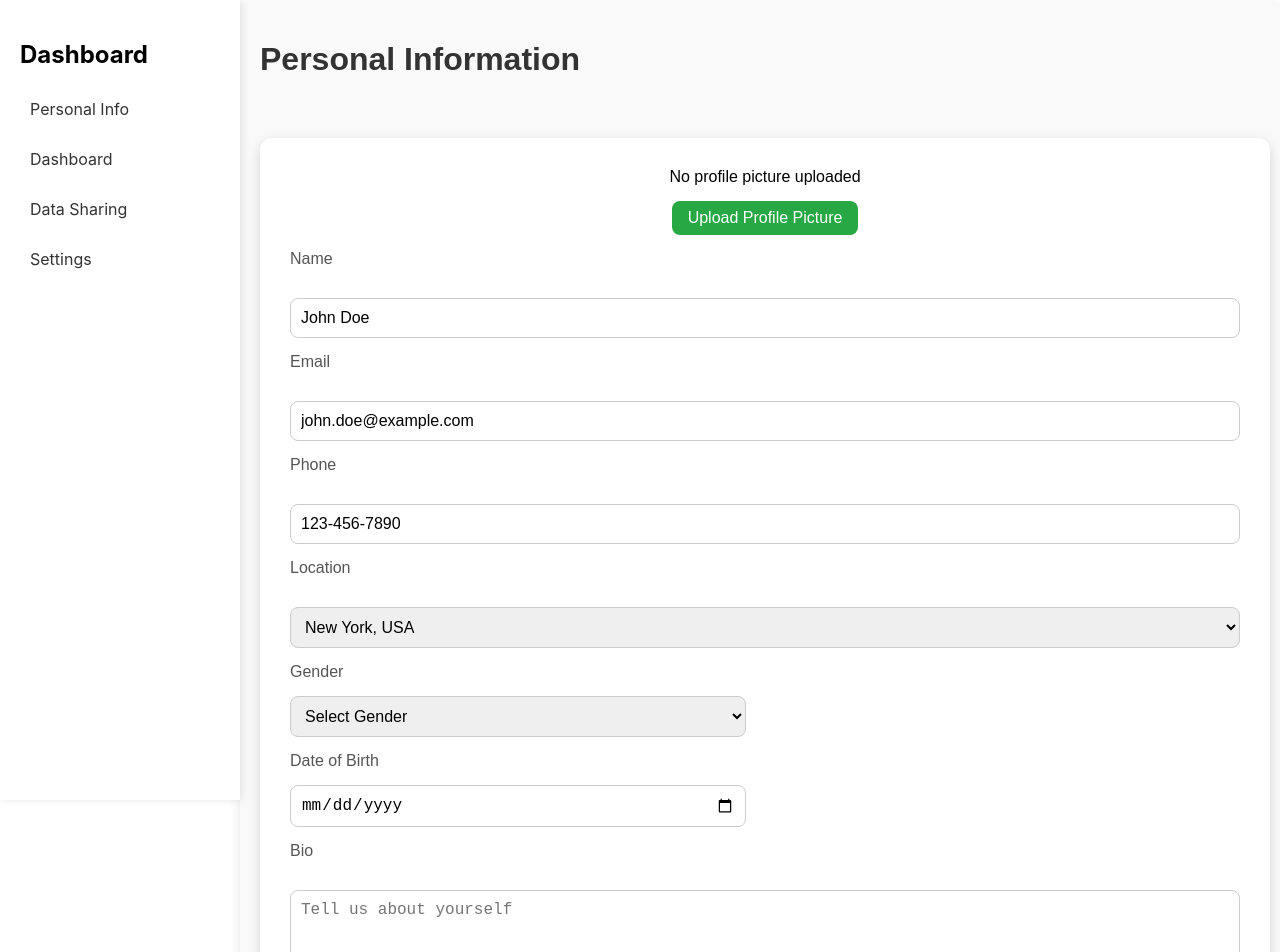
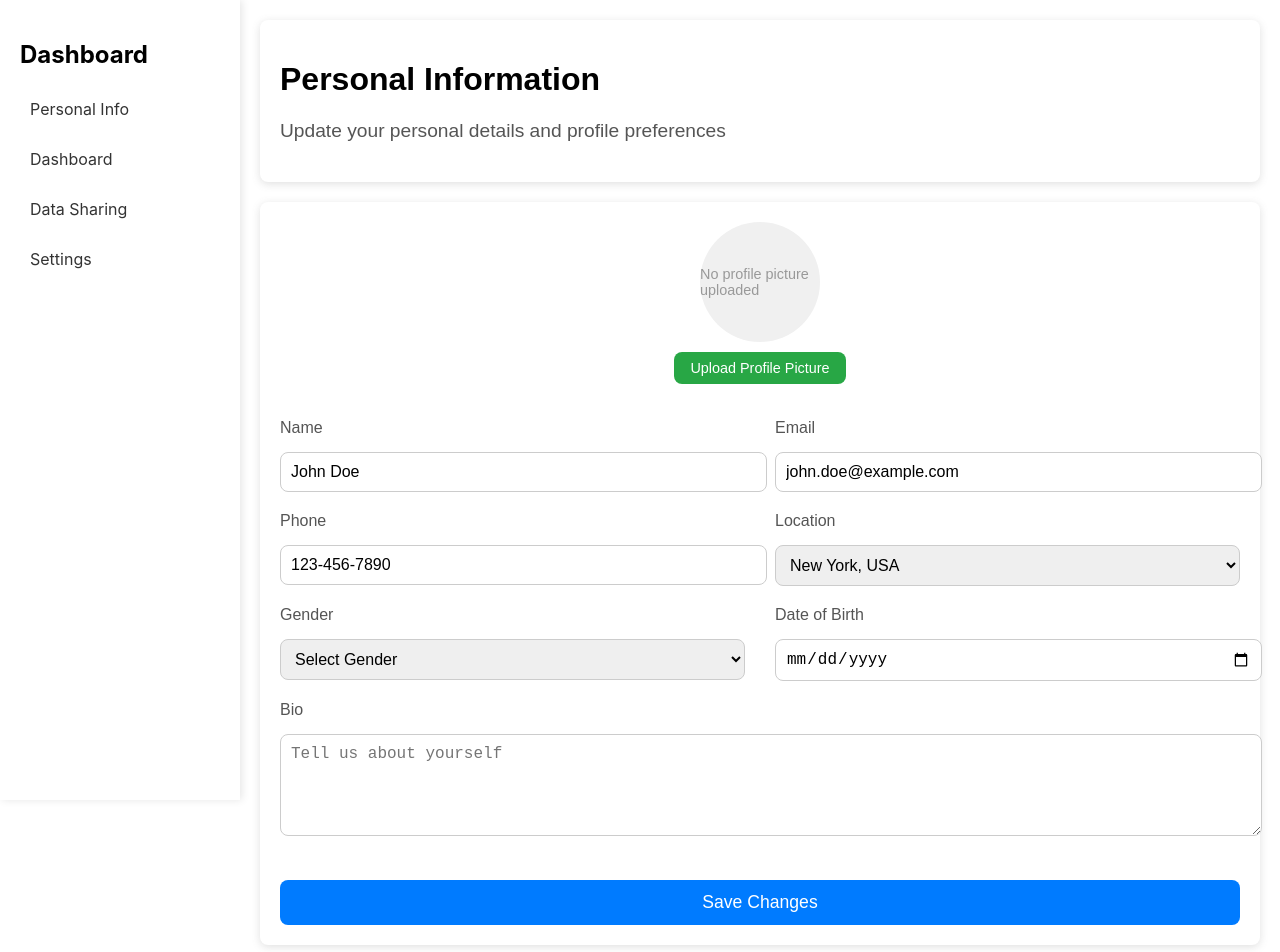
Before and after one commit to isravx0/AfstudeerProject, a React (Create React App) app in the folder useraccount-page/: page /personal-info in a window 1280 px wide. Shown: the top 952 px of the page. Built offline with nearby package versions, Linux system fonts and the light colour scheme.

Commit message:
update on personal information page

```diff
--- a/useraccount-page/src/components/PersonalInfoPage.js
+++ b/useraccount-page/src/components/PersonalInfoPage.js
@@ -27,22 +27,24 @@ const PersonalInfoPage = () => {
 
   const handleSubmit = (e) => {
     e.preventDefault();
+    alert("Changes saved successfully!");
     console.log("User Data Submitted:", userData);
   };
 
   return (
     <div className="personal-info-page">
+        <div className="personal-info-container">
             <h1>Personal Information</h1>
+            <p>Update your personal details and profile preferences</p>
+        </div>
+
       <div className="personal-info-container">
-                {/* Profile Picture on Top */}
+        {/* Profile Picture */}
         <div className="profile-picture-container">
           {userData.profilePicture ? (
-                        <img
-                            src={userData.profilePicture}
-                            alt="Profile"
-                        />
+            <img src={userData.profilePicture} alt="Profile" />
           ) : (
-                        <div>No profile picture uploaded</div>
+            <div className="placeholder">No profile picture uploaded</div>
           )}
           <input
             type="file"
@@ -51,40 +53,48 @@ const PersonalInfoPage = () => {
             style={{ display: "none" }}
             id="profile-picture-upload"
           />
-                    <label
-                        className="upload-btn"
-                        htmlFor="profile-picture-upload"
-                    >
+          <label className="upload-btn" htmlFor="profile-picture-upload">
             Upload Profile Picture
           </label>
         </div>
 
         {/* Form */}
         <form className="form" onSubmit={handleSubmit}>
+          <div className="form-row">
+            <div className="form-group">
               <label>Name</label>
               <input
                 type="text"
                 name="name"
                 value={userData.name}
                 onChange={handleInputChange}
+                placeholder="Enter your name"
               />
-
+            </div>
+            <div className="form-group">
               <label>Email</label>
               <input
                 type="email"
                 name="email"
                 value={userData.email}
                 onChange={handleInputChange}
+                placeholder="Enter your email"
               />
+            </div>
+          </div>
 
+          <div className="form-row">
+            <div className="form-group">
               <label>Phone</label>
               <input
                 type="text"
                 name="phone"
                 value={userData.phone}
                 onChange={handleInputChange}
+                placeholder="Enter your phone number"
               />
-
+            </div>
+            <div className="form-group">
               <label>Location</label>
               <select
                 name="location"
@@ -96,8 +106,11 @@ const PersonalInfoPage = () => {
                 <option value="Sydney, Australia">Sydney, Australia</option>
                 <option value="Tokyo, Japan">Tokyo, Japan</option>
               </select>
+            </div>
+          </div>
 
-                    <div className="select-gender">
+          <div className="form-row">
+            <div className="form-group">
               <label>Gender</label>
               <select
                 name="gender"
@@ -110,8 +123,7 @@ const PersonalInfoPage = () => {
                 <option value="Other">Other</option>
               </select>
             </div>
-
-                    <div className="select-dob">
+            <div className="form-group">
               <label>Date of Birth</label>
               <input
                 type="date"
@@ -120,16 +132,21 @@ const PersonalInfoPage = () => {
                 onChange={handleInputChange}
               />
             </div>
+          </div>
 
+          <div className="form-group">
             <label>Bio</label>
             <textarea
               name="bio"
               value={userData.bio}
               onChange={handleInputChange}
               placeholder="Tell us about yourself"
-                    />
+            ></textarea>
+          </div>
 
-                    <button type="submit">Save Changes</button>
+          <button type="submit" className="btn-save">
+            Save Changes
+          </button>
         </form>
       </div>
     </div>
--- a/useraccount-page/src/components/style/PersonalInfoPage.css
+++ b/useraccount-page/src/components/style/PersonalInfoPage.css
@@ -1,103 +1,75 @@
+/* Personal Info Page Container */
 .personal-info-page {
-    background-color: #f9f9f9;
-    padding: 20px; /* Reduced padding */
-    border-radius: 12px;
-    box-shadow: 0px 4px 12px rgba(0, 0, 0, 0.1);
+    padding: 20px;
     max-width: 100%;
     margin: 0 auto;
     width: calc(100% - 240px);
     margin-left: 240px;
     box-sizing: border-box;
-    display: flex;
-    flex-direction: column;
-    gap: 25px;
-    font-family: 'Arial', sans-serif;
+    font-family: "Arial", sans-serif;
+    min-height: 100vh;
   }
 
-.personal-info-container {
-    max-width: 95%;
-    margin: 20px auto;
-    padding: 30px; /* Reduced padding */
-    border-radius: 12px;
-    box-shadow: 0px 4px 12px rgba(0, 0, 0, 0.15);
-    background-color: #fff;
-    width: 100%;
+  /* Header */
+  .info-header {
+    margin-bottom: 20px;
   }
 
-.personal-info-page h1 {
-    margin-bottom: 15px; /* Reduced space */
+  .info-header h1 {
     font-size: 2rem;
-    color: #333;
-    font-weight: 600;
+    margin-bottom: 10px;
   }
 
-.form {
-    width: 100%;
-    display: flex;
-    flex-direction: column;
-    gap: 15px;
-}
-
-label {
+  .info-header p {
     font-size: 1rem;
-    font-weight: 500;
     color: #555;
   }
 
-input, select, textarea {
-    width: 100%;
-    padding: 10px;
-    font-size: 1rem;
-    border: 1px solid #ccc;
+  /* Container */
+  .personal-info-container {
+    background-color: #fff;
+    padding: 20px;
+    box-shadow: rgba(99, 99, 99, 0.2) 0px 2px 8px 0px;
     border-radius: 8px;
-    box-sizing: border-box;
-    transition: border-color 0.3s ease;
+    margin-bottom: 20px;
   }
 
-input:focus, select:focus, textarea:focus {
-    border-color: #0066cc;
-    outline: none;
-}
-
-textarea {
-    resize: vertical;
-    min-height: 100px;
-}
-
-button {
-    padding: 10px 20px;
-    background-color: #0066cc;
-    color: white;
-    border: none;
-    border-radius: 8px;
-    cursor: pointer;
-    font-size: 1rem;
-    transition: background-color 0.3s;
-}
-
-button:hover {
-    background-color: #004d99;
-}
-
+  /* Profile Picture */
   .profile-picture-container {
     display: flex;
-    flex-direction: column; /* Changed to column to stack image on top */
+    flex-direction: column;
     align-items: center;
-    gap: 15px;
+    margin-bottom: 20px;
   }
 
   .profile-picture-container img {
-    width: 100px; /* Increased size slightly */
-    height: 100px;
+    width: 120px;
+    height: 120px;
     border-radius: 50%;
     object-fit: cover;
+    margin-bottom: 10px;
+  }
+
+  .profile-picture-container .placeholder {
+    width: 120px;
+    height: 120px;
+    display: flex;
+    justify-content: center;
+    align-items: center;
+    background-color: #f0f0f0;
+    border-radius: 50%;
+    color: #999;
+    font-size: 0.9rem;
+    margin-bottom: 10px;
   }
 
   .upload-btn {
     background-color: #28a745;
     color: white;
+    padding: 8px 16px;
+    font-size: 0.9rem;
+    border: none;
     border-radius: 8px;
-    padding: 8px 16px;
     cursor: pointer;
   }
 
@@ -105,12 +77,70 @@ button:hover {
     background-color: #218838;
   }
 
-.select-gender, .select-dob {
-    width: 48%;
+  /* Form Styles */
+  .form {
+    display: flex;
+    flex-direction: column;
+    gap: 20px;
   }
 
+  .form-row {
+    display: flex;
+    justify-content: space-between;
+    gap: 30px;
+  }
+
+  .form-group {
+    flex: 1;
+  }
+
+  label {
+    font-weight: bold;
+    margin-bottom: 8px;
+    display: block;
+  }
+
+  input,
+  select,
+  textarea {
+    width: 100%;
+    padding: 10px;
+    font-size: 1rem;
+    border: 1px solid #ccc;
+    border-radius: 8px;
+    transition: border-color 0.3s;
+
+  }
+
+  input:focus,
+  select:focus,
+  textarea:focus {
+    border-color: #007bff;
+  }
+
+  textarea {
+    resize: vertical;
+    min-height: 80px;
+  }
+
+  /* Save Button */
+  .btn-save {
+    background-color: #007bff;
+    color: white;
+    padding: 12px;
+    font-size: 1.1rem;
+    border: none;
+    border-radius: 8px;
+    cursor: pointer;
+  }
+
+  .btn-save:hover {
+    background-color: #0056b3;
+  }
+
+  /* Responsive Design */
   @media (max-width: 768px) {
-    .select-gender, .select-dob {
-        width: 100%;
+    .form-row {
+      flex-direction: column;
     }
   }
```
Lines whose indentation alone changed are shown as unchanged.
